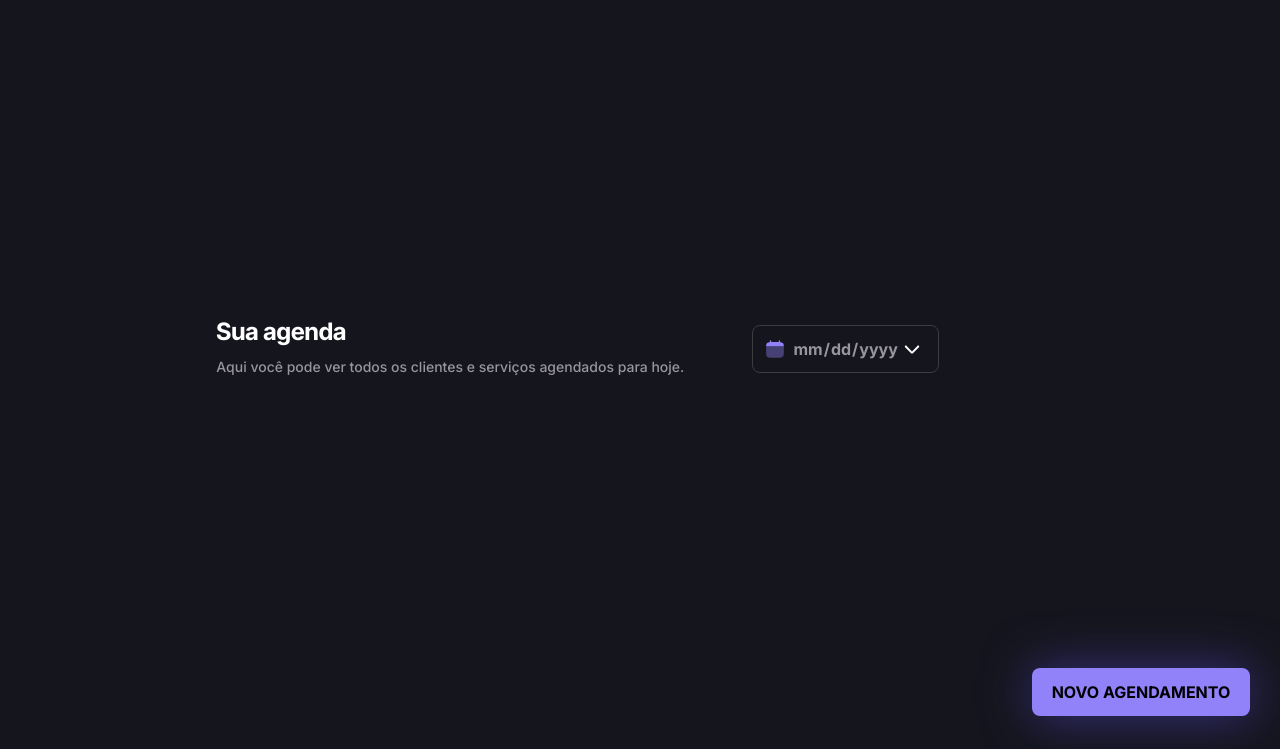
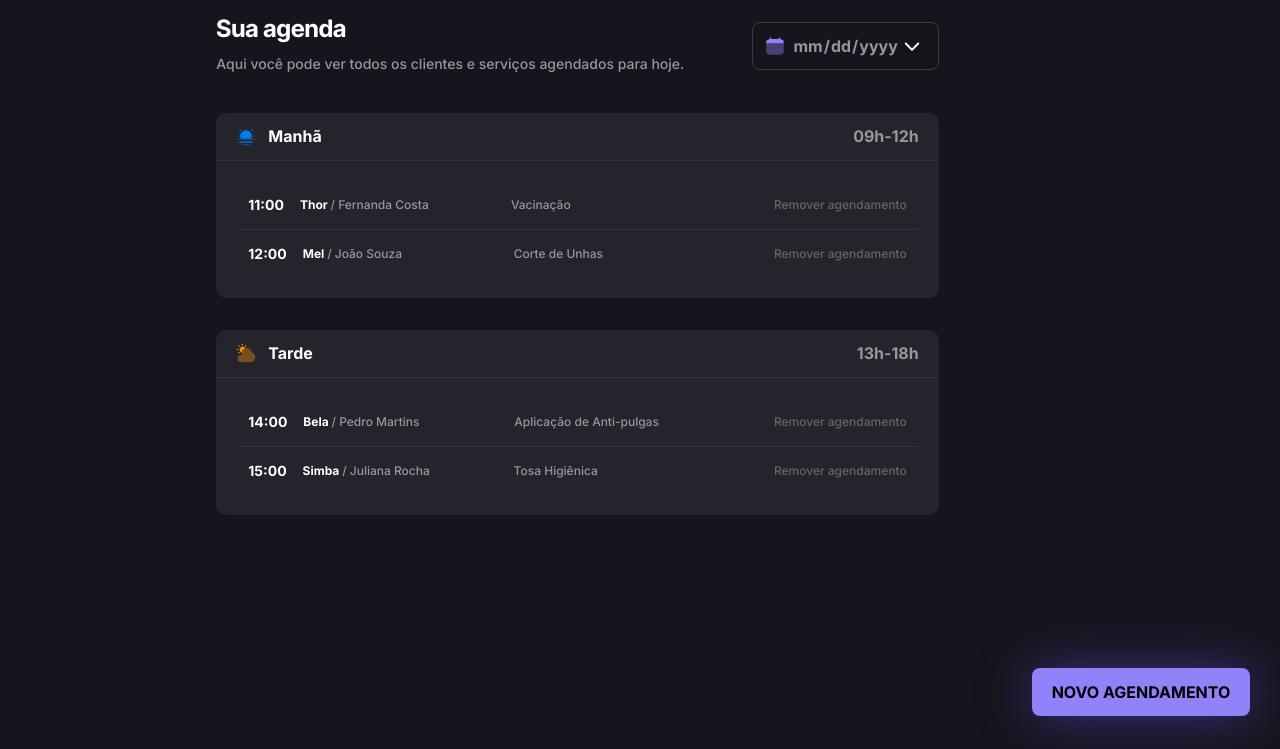
Before and after one commit to SamihFreire/mundo-pet, a plain HTML site: page index.html in a window 1280 px wide. Shown: the part 51-800 px from the top of the page. Drawn offline with Linux system fonts and the light colour scheme.

Commit message:
feat: criado section de schedule-period

```diff
--- a/index.html
+++ b/index.html
@@ -33,6 +33,82 @@
                 <input type="date" id="date" name="date" required />
             </div>
         </header>
+
+        <section class="schedule-period">
+          <header>
+            <div>
+                <img src="./assets/icons/morning.svg" alt="Manhã" />
+                <strong>Manhã</strong>
+            </div>
+            <strong>09h-12h</strong>
+          </header>
+          <ul id="period-morning" class="period">
+            <!-- Exemplo -->
+            <li>
+                <strong>11:00</strong>
+
+                <div>
+                    <span id="pet-name">Thor </span>
+                    <span id="tutor-name">/ Fernanda Costa</span>
+                </div>
+
+                <span id="service">Vacinação</span>
+                <button class="remove-schedule">Remover agendamento</button>
+            </li>
+
+            <div class="divisor"></div>
+
+            <li>
+                <strong>12:00</strong>
+
+                <div>
+                    <span id="pet-name">Mel </span>
+                    <span id="tutor-name">/ João Souza</span>
+                </div>
+
+                <span id="service">Corte de Unhas</span>
+                <button class="remove-schedule">Remover agendamento</button>
+            </li>
+          </ul>
+        </section>
+
+        <section class="schedule-period">
+          <header>
+            <div>
+                <img src="./assets/icons/afternoon.svg" alt="Tarde" />
+                <strong>Tarde</strong>
+            </div>
+            <strong>13h-18h</strong>
+          </header>
+          <ul id="period-afternoon" class="period">
+            <!-- Exemplo -->
+            <li>
+                <strong>14:00</strong>
+
+                <div>
+                    <span id="pet-name">Bela </span>
+                    <span id="tutor-name">/ Pedro Martins</span>
+                </div>
+
+                <span id="service">Aplicação de Anti-pulgas</span>
+                <button class="remove-schedule">Remover agendamento</button>
+            </li>
+
+            <div class="divisor"></div>
+
+            <li>
+                <strong>15:00</strong>
+
+                <div>
+                    <span id="pet-name">Simba </span>
+                    <span id="tutor-name">/ Juliana Rocha</span>
+                </div>
+
+                <span id="service">Tosa Higiênica</span>
+                <button class="remove-schedule">Remover agendamento</button>
+            </li>
+          </ul>
+        </section>
     </main>
 
     <footer class="schedule-footer">
--- a/styles/main.css
+++ b/styles/main.css
@@ -1,6 +1,7 @@
 main {
-    display: flex;
+    /* display: grid; */
     margin-inline: auto;
+    padding-top: 3.875rem;
 
     & .schedule-header {
         display: flex;
@@ -60,4 +61,80 @@ main {
             }
         }
     }
+
+    & .schedule-period {
+        background-color: var(--background-tertiary);
+        border-radius: 0.625rem;
+        margin-top: 2rem;
+
+        & header {
+            height: 3rem;
+            padding-inline: 1.25rem;
+            display: flex;
+            justify-content: space-between;
+            align-items: center;
+            font: var(--label-large);
+            color: var(--content-primary);
+            border-bottom: 0.6px solid var(--border-divisor);
+
+            & > strong {
+                color: var(--content-secondary);
+            }
+
+            & div {
+                display: flex;
+                align-items: center;
+                gap: 0.75rem;
+            }
+        }
+
+        & ul {
+            list-style: none;
+            padding: 1.25rem;
+
+            & li {
+                display: flex;
+                align-items: center;
+                height: 3rem;
+                padding-inline: 0.75rem;
+
+                & > strong {
+                    font: var(--label-medium);
+                    color: var(--content-primary);
+                    line-height: inherit;
+                }
+
+                & div {
+                    margin-inline: 1rem;
+                    min-width: 12.187rem;
+                    & #pet-name {
+                        font: var(--label-small);
+                        color: var(--content-primary);
+                    }
+
+                    & #tutor-name, #service {
+                        font: var(--paragraph-small);
+                        color: var(--content-secondary);
+                    }
+                }
+
+                & #service {
+                    font: var(--paragraph-small);
+                    color: var(--content-secondary);
+                }
+
+                & button {
+                    all: unset;
+                    margin-left: auto;
+                    font: var(--paragraph-small);
+                    color: var(--content-tertiary);
+                }
+            }
+
+            & .divisor {
+                height: 1px;
+                border-bottom: 0.6px solid var(--border-divisor);
+            }
+        }
+    }
 }
```
